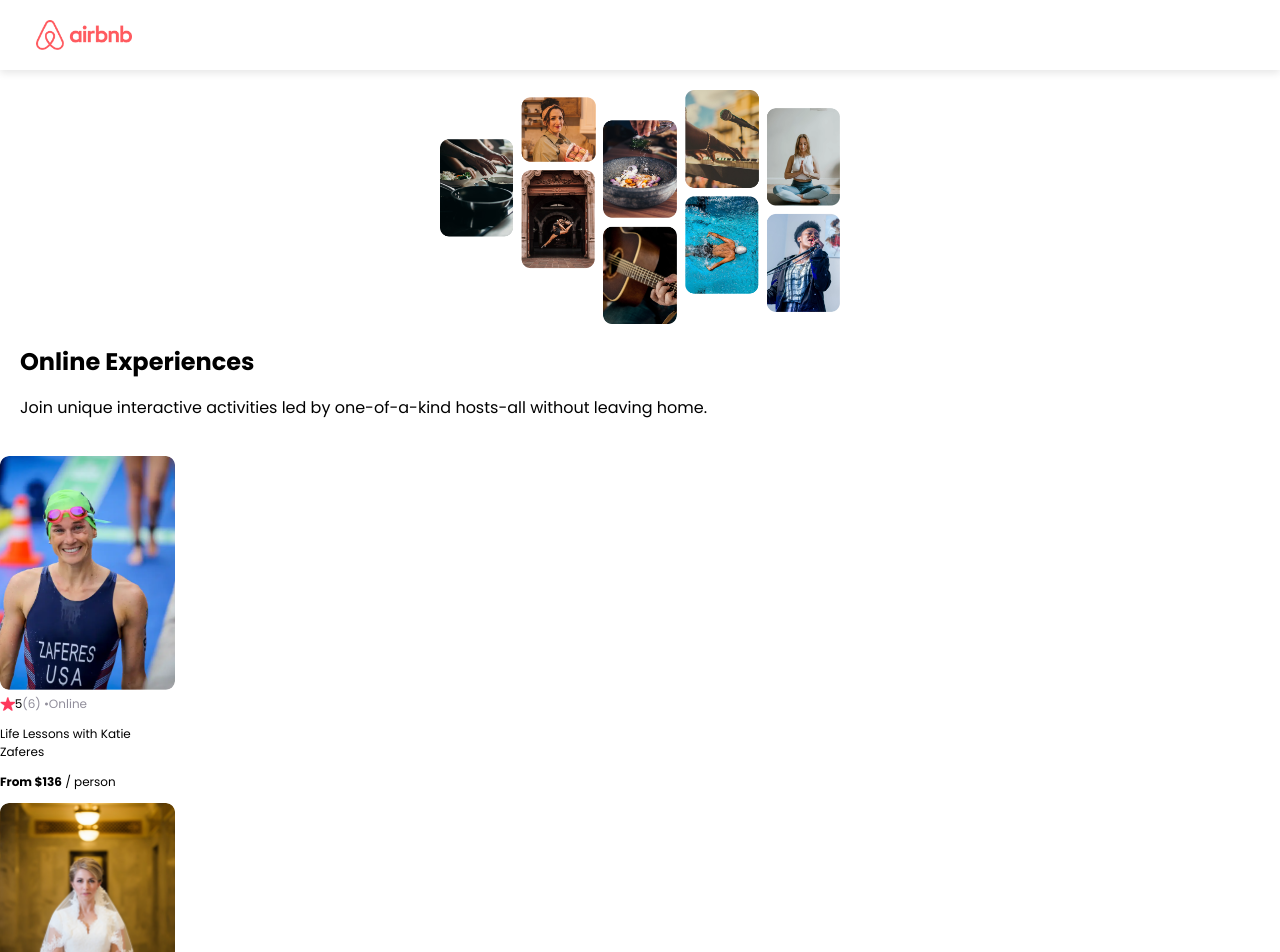
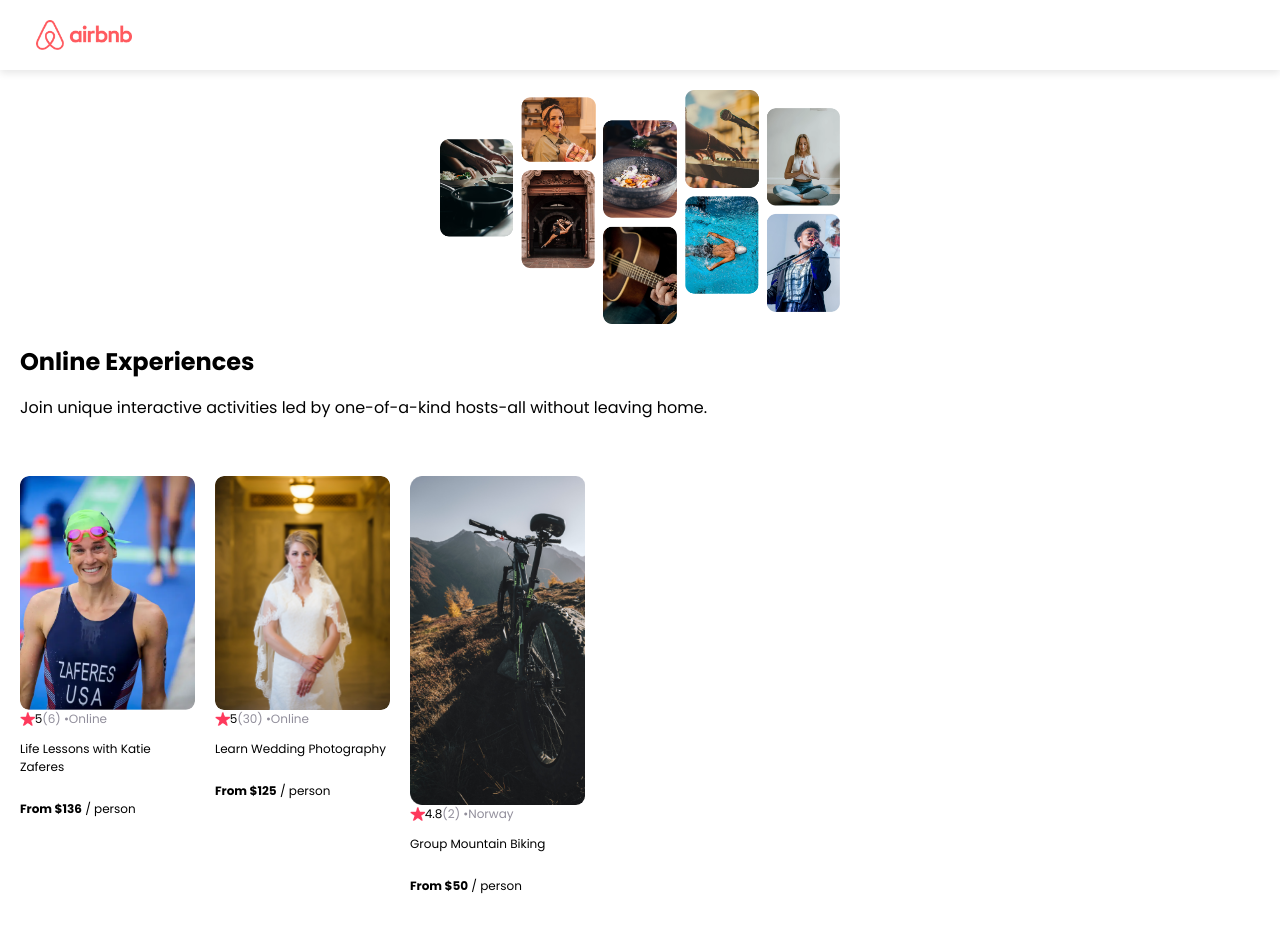
Before and after one commit to HemantAntony/airbnb-business, a React (Create React App) app: page / in a window 1280 px wide. Shown: the top 952 px of the page. After the commit the page ends 927 px from the top, so only its background shows below. Built offline with nearby package versions, Linux system fonts and the light colour scheme; the HTML template or start-up script is replaced by a standard one.

Commit message:
Made cards horizontal

```diff
--- a/src/App.js
+++ b/src/App.js
@@ -7,6 +7,7 @@
   const cardElements = cardData.map((cardInfo) => {
     return (
       <Card
+        key={cardInfo.id}
         img={cardInfo.coverImg}
         rating={cardInfo.stats.rating}
         reviewCount={cardInfo.stats.reviewCount}
@@ -20,7 +21,9 @@
     <div>
       <Navbar />
       <Hero />
-      {cardElements}
+      <section className="card-list">
+        {cardElements}
+      </section>
     </div>
   );
 }
--- a/src/index.css
+++ b/src/index.css
@@ -44,9 +44,19 @@
   margin-top: 0;
 }
 
+.card-list {
+  display: flex;
+  flex-wrap: nowrap;
+  gap: 20px;
+  overflow-x: auto;
+}
+
 .card {
   width: 175px;
   font-size: 12px;
+  flex: 0 0 auto;
+  display: flex;
+  flex-direction: column;
 }
 
 .card--image {
```
